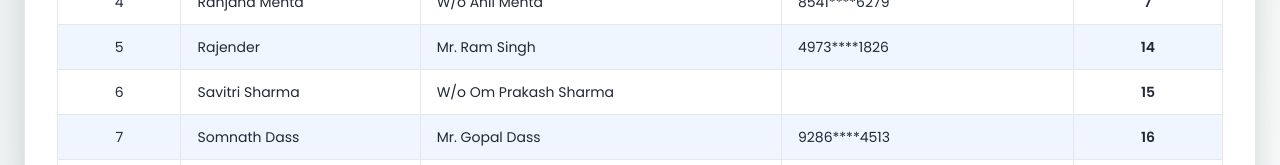
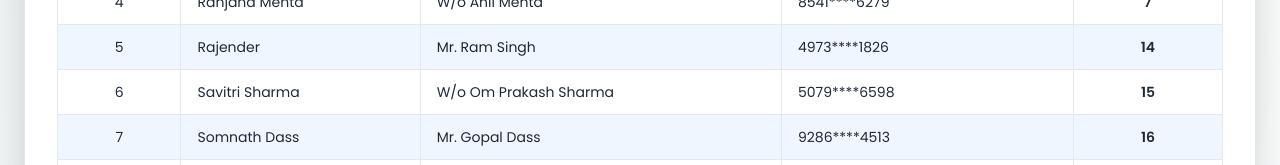
Before and after one commit to Honey644/Realestate-Solution, a website: page luckydraw.html in a window 1280 px wide. Shown: the part 565-730 px from the top of the page. Drawn offline with nearby package versions, Linux system fonts and the light colour scheme.

Commit message:
Update luckydraw.html

```diff
--- a/luckydraw.html
+++ b/luckydraw.html
@@ -71,7 +71,7 @@ Lucky Draw Entries
 <tr class="bg-blue-50"><td class="border px-4 py-3 text-center">3</td><td class="border px-4 py-3">Dheeraj Kumar</td><td class="border px-4 py-3">Mr. Suresh Kumar</td><td class="border px-4 py-3">6824****9137</td><td class="border px-4 py-3 text-center font-semibold">6</td></tr>
 <tr><td class="border px-4 py-3 text-center">4</td><td class="border px-4 py-3">Ranjana Mehta</td><td class="border px-4 py-3">W/o Anil Mehta</td><td class="border px-4 py-3">8541****6279</td><td class="border px-4 py-3 text-center font-semibold">7</td></tr>
 <tr class="bg-blue-50"><td class="border px-4 py-3 text-center">5</td><td class="border px-4 py-3">Rajender</td><td class="border px-4 py-3">Mr. Ram Singh</td><td class="border px-4 py-3">4973****1826</td><td class="border px-4 py-3 text-center font-semibold">14</td></tr>
-<tr><td class="border px-4 py-3 text-center">6</td><td class="border px-4 py-3">Savitri Sharma</td><td class="border px-4 py-3">W/o Om Prakash Sharma</td><td class="border px-4 py-3"5079****6598</td><td class="border px-4 py-3 text-center font-semibold">15</td></tr>
+<tr><td class="border px-4 py-3 text-center">6</td><td class="border px-4 py-3">Savitri Sharma</td><td class="border px-4 py-3">W/o Om Prakash Sharma</td><td class="border px-4 py-3">5079****6598</td><td class="border px-4 py-3 text-center font-semibold">15</td></tr>
 <tr class="bg-blue-50"><td class="border px-4 py-3 text-center">7</td><td class="border px-4 py-3">Somnath Dass</td><td class="border px-4 py-3">Mr. Gopal Dass</td><td class="border px-4 py-3">9286****4513</td><td class="border px-4 py-3 text-center font-semibold">16</td></tr>
 <tr><td class="border px-4 py-3 text-center">8</td><td class="border px-4 py-3">Sadhana Salve</td><td class="border px-4 py-3">W/o Vijay Salve</td><td class="border px-4 py-3">7645****3281</td><td class="border px-4 py-3 text-center font-semibold">17</td></tr>
 <tr class="bg-blue-50"><td class="border px-4 py-3 text-center">9</td><td class="border px-4 py-3">Deepak</td><td class="border px-4 py-3">Mr. Mahendra Kumar</td><td class="border px-4 py-3">2819****6705</td><td class="border px-4 py-3 text-center font-semibold">19</td></tr>
```
